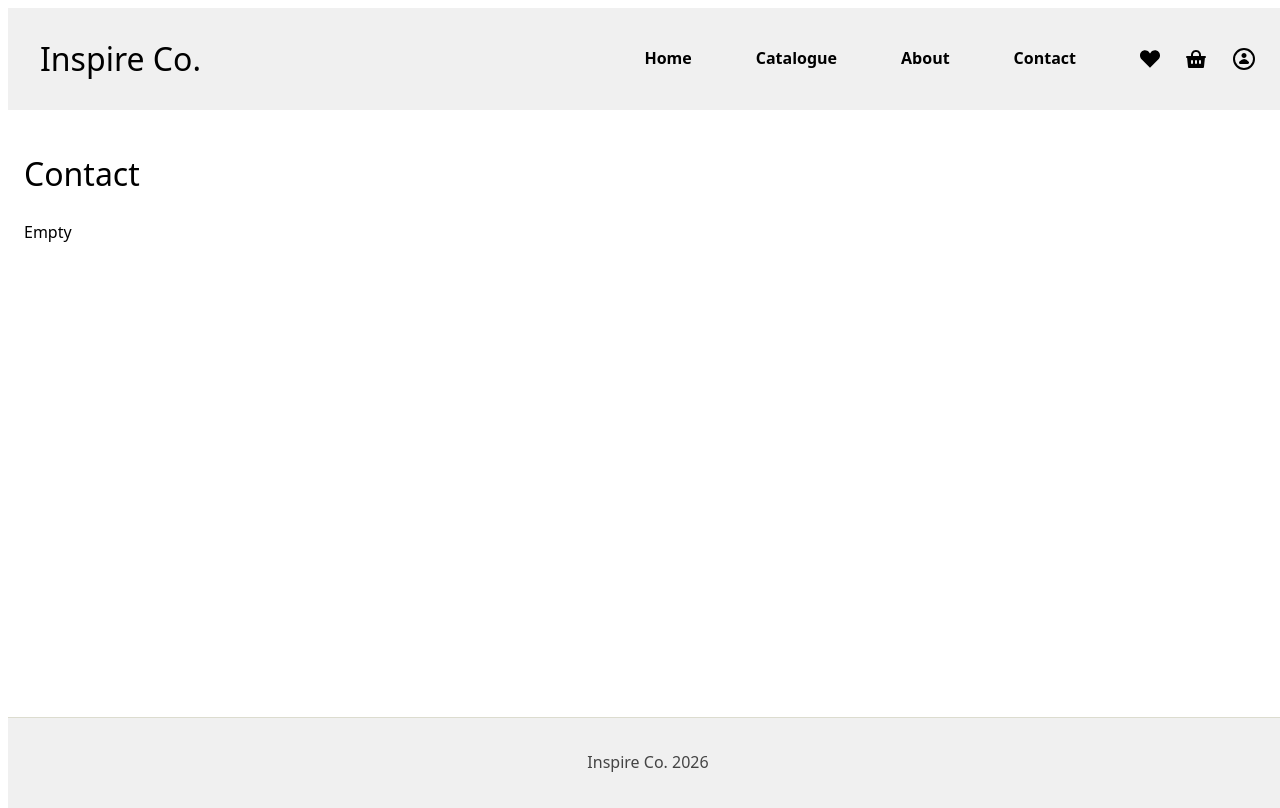
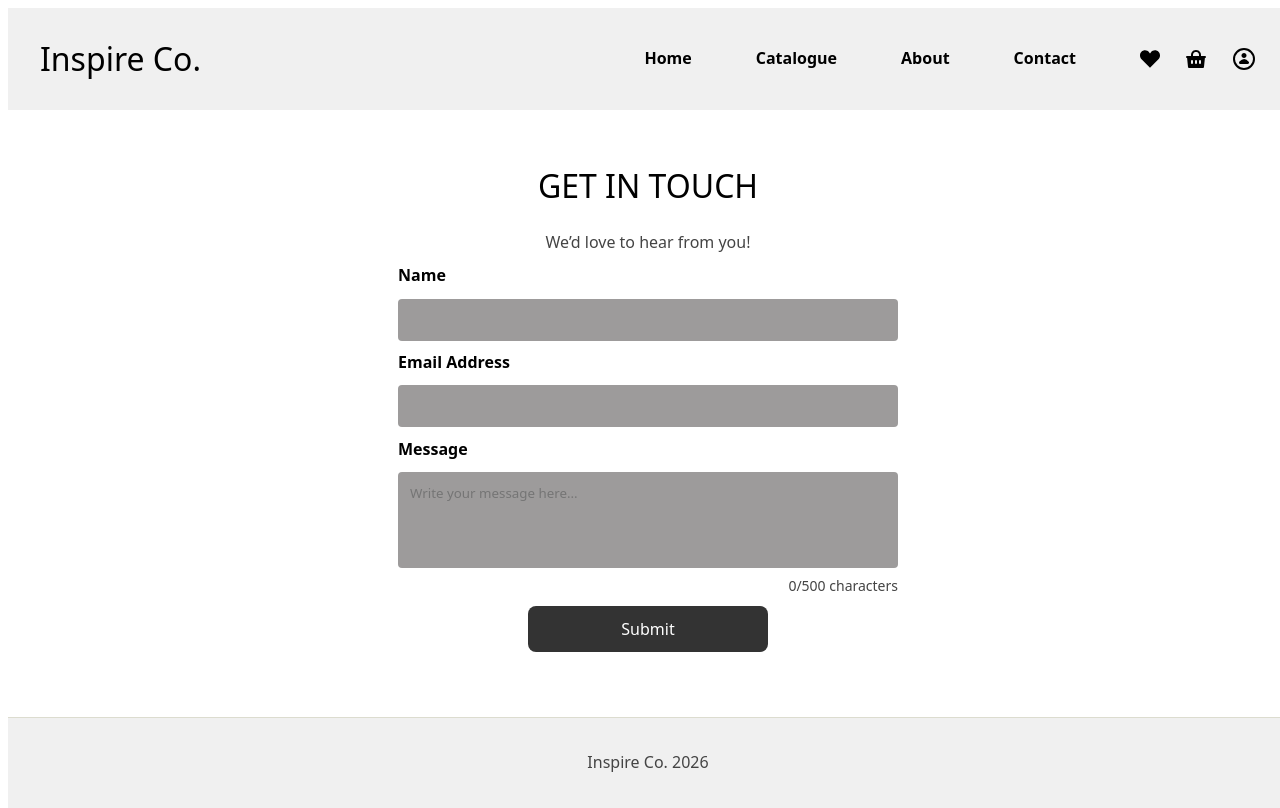
Before and after one commit to Amanda-Andrite/Tism-Central, a SvelteKit app: page /contact in a window 1280 px wide. Built offline with nearby package versions, Linux system fonts and the light colour scheme.

Commit message:
Added contact us page logic

```diff
--- a/src/lib/Button.svelte
+++ b/src/lib/Button.svelte
@@ -1,9 +1,10 @@
 <script>
     export let text = '';
     export let buttonClass = '';
+	export let type = 'button';
 </script>
 
-<button class={`app-button ${buttonClass}`} on:click>
+<button type={type} class={`app-button ${buttonClass}`} on:click>
     {text}
 </button>
 
--- a/src/routes/contact/+page.svelte
+++ b/src/routes/contact/+page.svelte
@@ -1,2 +1,227 @@
-<h1>Contact</h1>
-<p> Empty </p>
+<script>
+	import Button from '$lib/Button.svelte';
+
+	let name = '';
+	let email = '';
+	let message = '';
+
+	let showSuccessModal = false;
+	const maxMessageLength = 500;
+
+	function handleSubmit() {
+		showSuccessModal = true;
+	}
+
+	function closeSuccessModal() {
+		showSuccessModal = false;
+		name = '';
+		email = '';
+		message = '';
+	}
+</script>
+
+<div class="contact-page">
+	<h1>GET IN TOUCH</h1>
+	<p class="subtitle">We’d love to hear from you!</p>
+
+	<form class="contact-form" on:submit|preventDefault={handleSubmit}>
+		<label for="name">Name</label>
+		<input id="name" type="text" bind:value={name} required />
+
+		<label for="email">Email Address</label>
+		<input id="email" type="email" bind:value={email} required />
+
+		<label for="message">Message</label>
+		<textarea
+			id="message"
+			rows="4"
+			bind:value={message}
+			required
+			maxlength={maxMessageLength}
+			placeholder="Write your message here..."
+		></textarea>
+
+		<p class="char-count">{message.length}/{maxMessageLength} characters</p>
+
+		<div class="submit-wrapper">
+			<Button
+				text="Submit"
+				type="submit"
+				buttonClass="start-button"
+			/>
+		</div>
+	</form>
+</div>
+
+{#if showSuccessModal}
+	<div class="modal-overlay">
+		<div
+			class="success-modal"
+			role="dialog"
+			aria-modal="true"
+			aria-labelledby="success-title"
+		>
+			<button
+				class="close-button"
+				on:click={closeSuccessModal}
+				aria-label="Close popup"
+			>
+				×
+			</button>
+
+			<div class="success-icon" aria-hidden="true">✓</div>
+
+			<h2 id="success-title">Message Received</h2>
+			<p>
+				Your message has been received and we will get back to you as soon as possible.
+			</p>
+		</div>
+	</div>
+{/if}
+
+<style>
+	.contact-page {
+		display: flex;
+		flex-direction: column;
+		align-items: center;
+		text-align: center;
+		padding: 0.75rem var(--space-lg) var(--space-md);
+	}
+
+	h1 {
+		font-family: var(--font-heading);
+		margin-bottom: 0.2rem;
+	}
+
+	.subtitle {
+		color: var(--text-secondary);
+		margin-bottom: 0.5rem;
+	}
+
+	.contact-form {
+		display: grid;
+		grid-template-columns: 1fr;
+		gap: 0.6rem;
+		width: 100%;
+		max-width: 500px;
+	}
+
+	.contact-form label {
+		text-align: left;
+		font-weight: bold;
+	}
+
+	.contact-form input,
+	.contact-form textarea {
+		padding: 12px;
+		border: none;
+		background-color: var(--card-background);
+		border-radius: var(--radius-sm);
+		font-family: var(--font-body);
+	}
+
+	.contact-form textarea {
+		resize: none;
+		min-height: 90px;
+	}
+
+	.char-count {
+		margin: -0.15rem 0 0;
+		text-align: right;
+		font-size: var(--font-sm);
+		color: var(--text-secondary);
+	}
+
+	.submit-wrapper {
+		display: flex;
+		justify-content: center;
+		margin-top: -0.1rem;
+	}
+
+	.modal-overlay {
+		position: fixed;
+		inset: 0;
+		background: rgba(0, 0, 0, 0.45);
+		display: flex;
+		justify-content: center;
+		align-items: center;
+		z-index: 1000;
+	}
+
+	.success-modal {
+		position: relative;
+		width: 100%;
+		max-width: 450px;
+		min-height: 340px;
+		background-color: var(--color-surface);
+		padding: 2.5rem 2rem;
+		border-radius: var(--card-radius);
+		box-shadow: 0 4px 20px rgba(0, 0, 0, 0.25);
+		text-align: center;
+		display: flex;
+		flex-direction: column;
+		justify-content: center;
+		align-items: center;
+		gap: 1rem;
+	}
+
+	.success-icon {
+		width: 72px;
+		height: 72px;
+		border-radius: 50%;
+		background-color: rgba(0, 128, 0, 0.12);
+		color: #1b5e20;
+		display: flex;
+		align-items: center;
+		justify-content: center;
+		font-size: 2.3rem;
+		font-weight: bold;
+	}
+
+	.success-modal h2 {
+		margin: 0;
+	}
+
+	.success-modal p {
+		margin: 0;
+		max-width: 320px;
+		line-height: 1.6;
+	}
+
+	.close-button {
+		position: absolute;
+		top: 12px;
+		right: 12px;
+		width: 40px;
+		height: 40px;
+		border: none;
+		background: none;
+		font-size: 1.6rem;
+		cursor: pointer;
+		border-radius: 50%;
+		display: flex;
+		align-items: center;
+		justify-content: center;
+		padding: 0;
+	}
+
+	.close-button:hover {
+		background-color: rgba(0, 0, 0, 0.08);
+	}
+
+	.close-button:focus-visible {
+		outline: 2px solid var(--color-accent);
+		outline-offset: 2px;
+	}
+
+	@media (max-width: 600px) {
+		.contact-form {
+			max-width: 100%;
+		}
+
+		.success-modal {
+			max-width: 90%;
+			margin: 0 1rem;
+		}
+	}
+</style>
```
